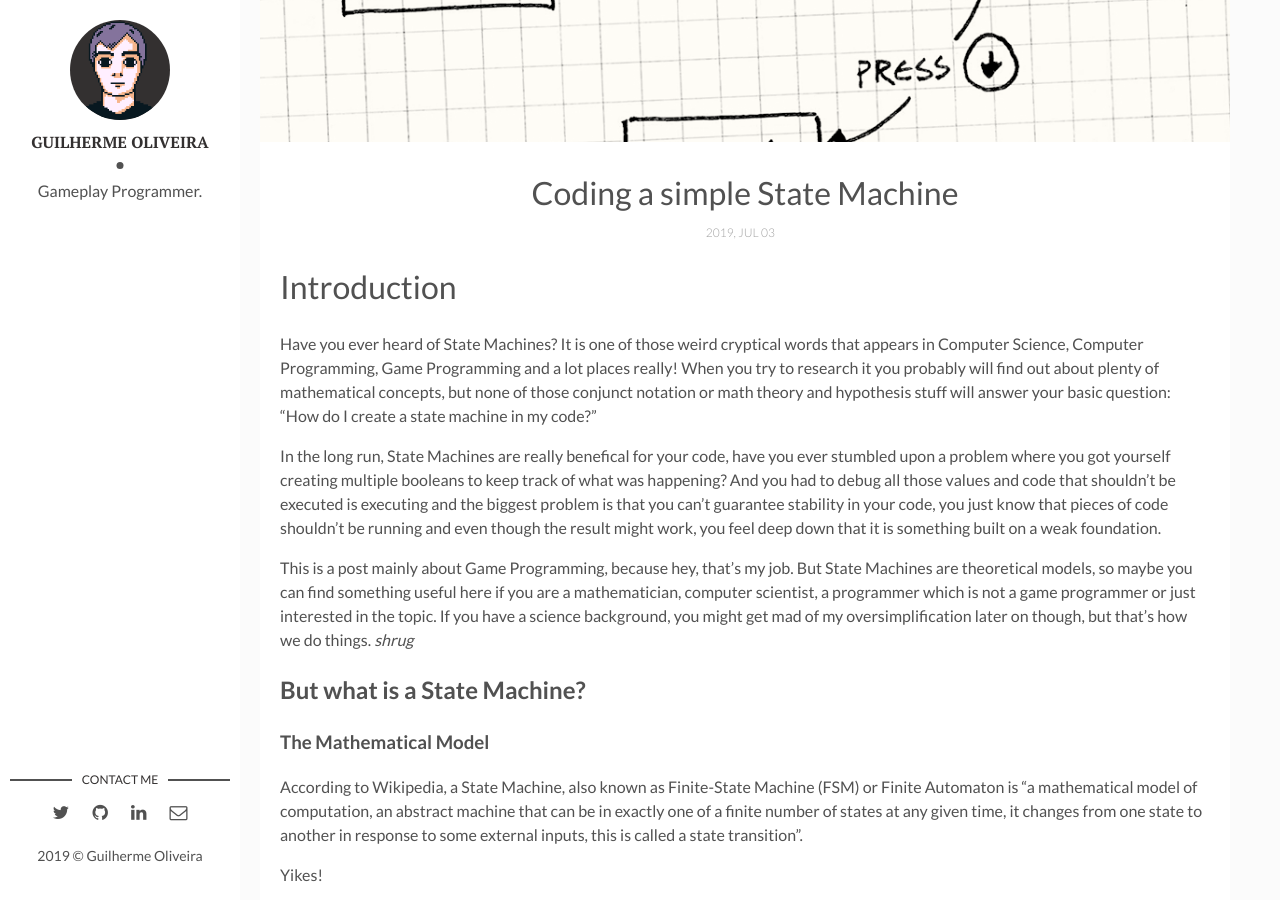
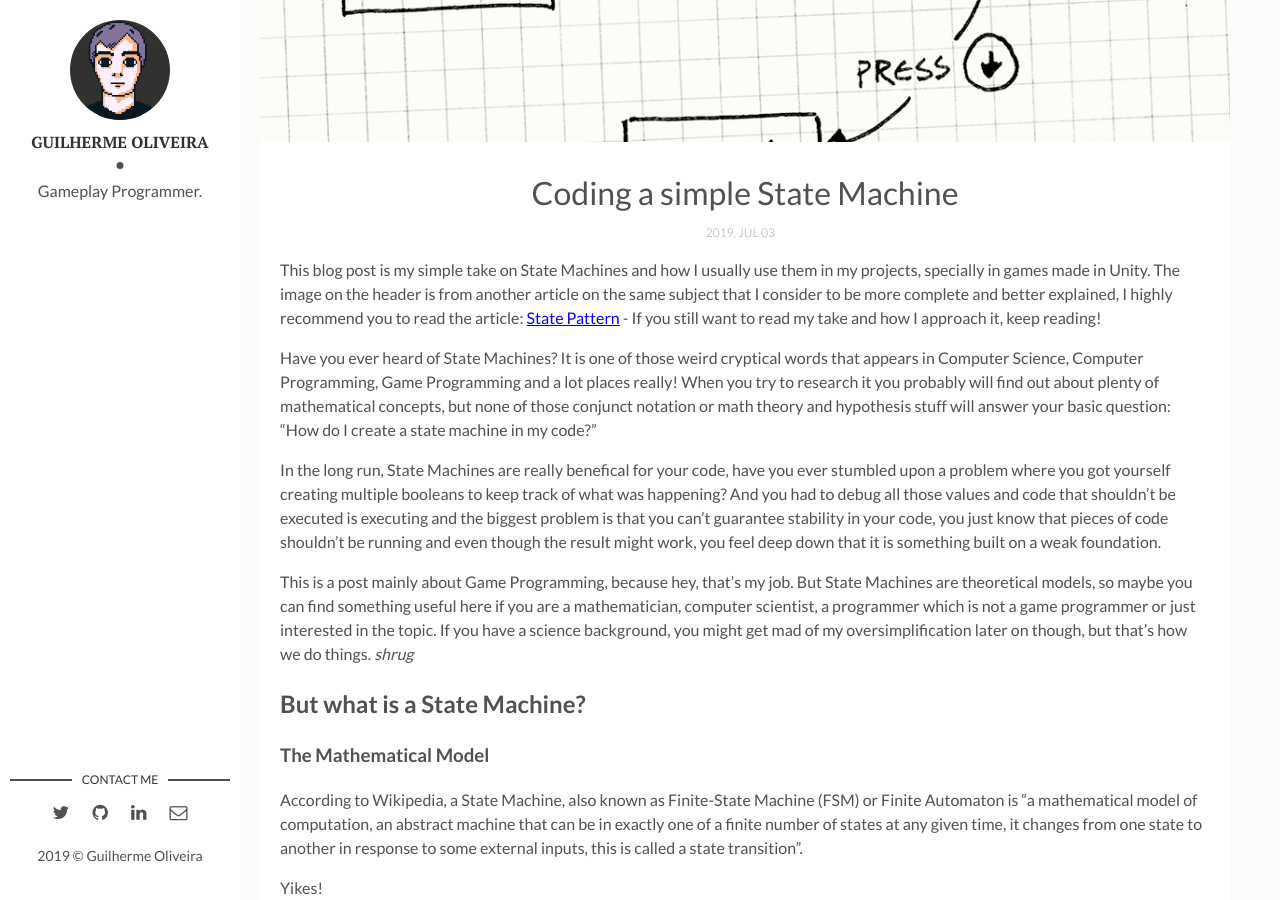
Before and after one commit to guilhermepo2/blog, a Jekyll site: the page built from _posts/2019-07-03-simple-state-machines.markdown, in a window 1280 px wide and 900 px high, scrolled down 378 px. Built offline with Jekyll 4.4.1, drawn with Linux system fonts in a browser that asks for light colours.

Commit message:
updating simple state machine post

```diff
--- a/_posts/2019-07-03-simple-state-machines.markdown
+++ b/_posts/2019-07-03-simple-state-machines.markdown
@@ -7,7 +7,7 @@ img: stateMachineWorkflow.png
 tags: [Game Development, Gameplay Programming, Unity, C#, State Machines]
 ---
 
-# Introduction
+This blog post is my simple take on State Machines and how I usually use them in my projects, specially in games made in Unity. The image on the header is from another article on the same subject that I consider to be more complete and better explained, I highly recommend you to read the article: [State Pattern](https://gameprogrammingpatterns.com/state.html) - If you still want to read my take and how I approach it, keep reading!
 
 Have you ever heard of State Machines? It is one of those weird cryptical words that appears in Computer Science, Computer Programming, Game Programming and a lot places really! When you try to research it you probably will find out about plenty of mathematical concepts, but none of those conjunct notation or math theory and hypothesis stuff will answer your basic question: "How do I create a state machine in my code?"
 
```
